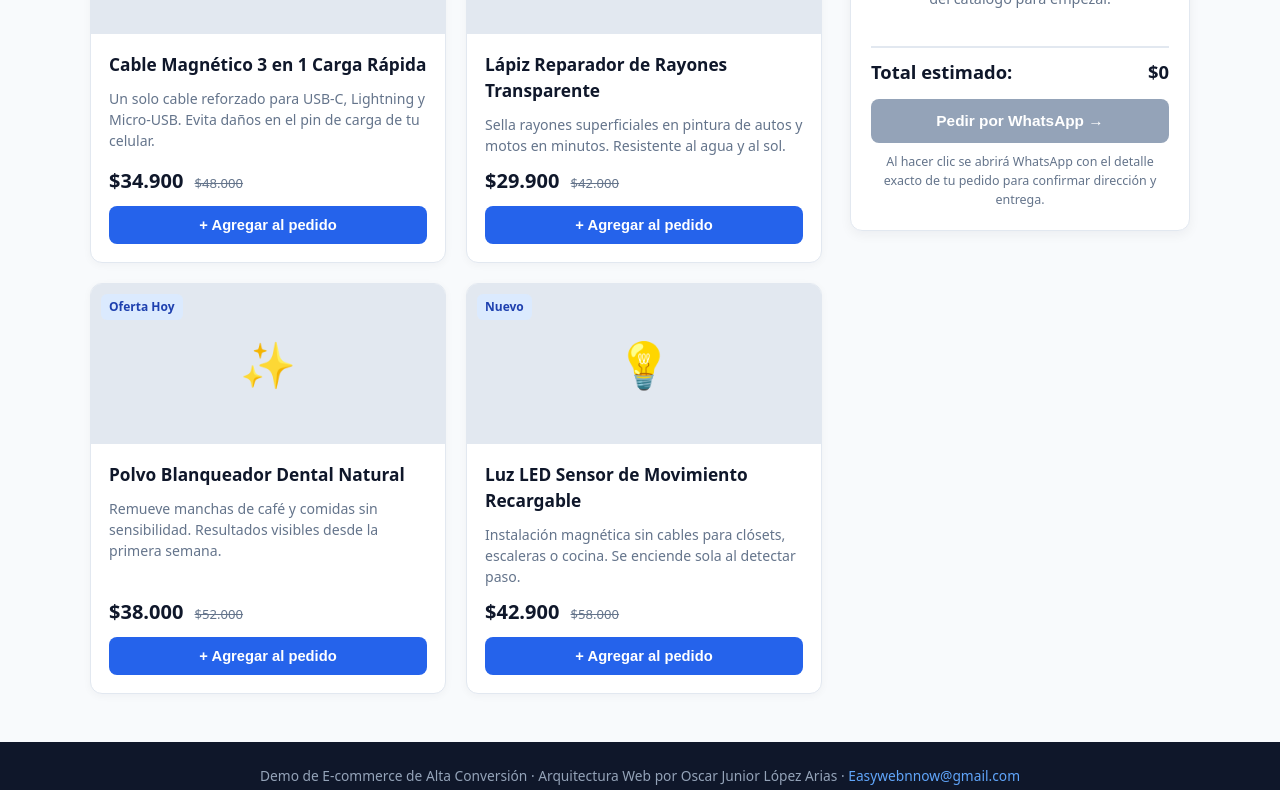
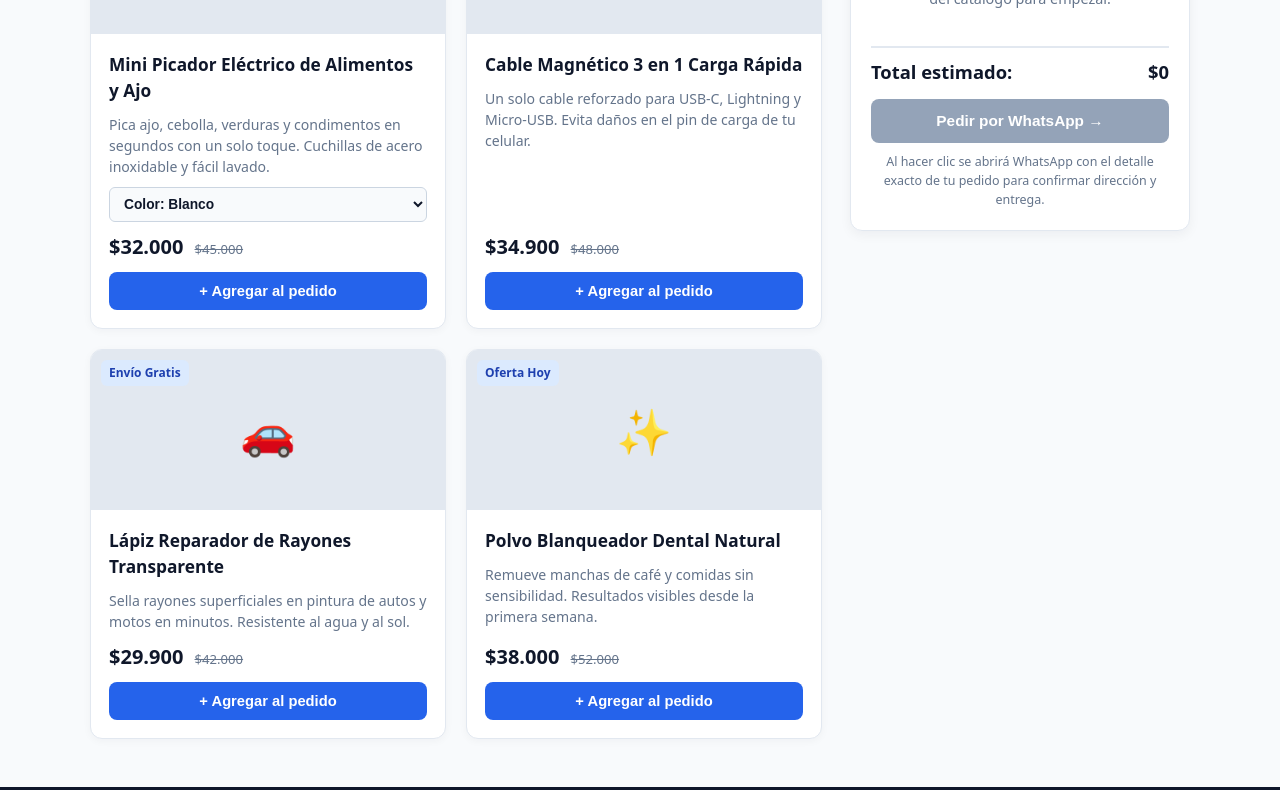
Before and after one commit to Oslopz/data-life-foundation-web, a plain HTML site: page demos/tienda/index.html in a window 1280 px wide. Shown: the part 612-1402 px from the top of the page. Drawn offline with Linux system fonts and the light colour scheme.

Commit message:
Update index.html

```diff
--- a/demos/tienda/index.html
+++ b/demos/tienda/index.html
@@ -187,6 +187,11 @@
       border-radius: 6px;
     }
 
+    .badge-stock {
+      background: #dcfce7;
+      color: #166534;
+    }
+
     .product-body {
       padding: 18px;
       display: flex;
@@ -205,6 +210,17 @@
       font-size: 0.88rem;
       color: var(--muted);
       flex-grow: 1;
+    }
+
+    .variant-select {
+      width: 100%;
+      padding: 8px 10px;
+      border: 1px solid #cbd5e1;
+      border-radius: 6px;
+      font-size: 0.86rem;
+      background: #f8fafc;
+      color: var(--primary);
+      font-weight: 600;
     }
 
     .product-price {
@@ -238,7 +254,6 @@
       background: var(--accent-hover);
     }
 
-    /* Carrito lateral */
     .cart-panel {
       background: var(--surface);
       border: 1px solid var(--border);
@@ -404,7 +419,29 @@
 
   <main class="main-layout">
     <section class="catalog-grid" id="catalogo">
-      <!-- Producto 1 -->
+      <!-- Producto Estrella en Stock Real -->
+      <article class="product-card">
+        <div class="product-img">
+          🧄
+          <span class="product-badge badge-stock">¡Solo 8 disponibles!</span>
+        </div>
+        <div class="product-body">
+          <h3 class="product-title">Mini Picador Eléctrico de Alimentos y Ajo</h3>
+          <p class="product-desc">
+            Pica ajo, cebolla, verduras y condimentos en segundos con un solo toque. Cuchillas de acero inoxidable y fácil lavado.
+          </p>
+          <select id="color-picador" class="variant-select" aria-label="Color del picador">
+            <option value="Blanco">Color: Blanco</option>
+            <option value="Verde Menta">Color: Verde Menta</option>
+            <option value="Rosa Pastel">Color: Rosa Pastel</option>
+            <option value="Surtido / Consultar">Color: Surtido (consultar disponible)</option>
+          </select>
+          <div class="product-price">$32.000 <span>$45.000</span></div>
+          <button class="btn-add" onclick="addPicador()">+ Agregar al pedido</button>
+        </div>
+      </article>
+
+      <!-- Producto 2 -->
       <article class="product-card">
         <div class="product-img">
           🔌
@@ -420,7 +457,7 @@
         </div>
       </article>
 
-      <!-- Producto 2 -->
+      <!-- Producto 3 -->
       <article class="product-card">
         <div class="product-img">
           🚗
@@ -436,7 +473,7 @@
         </div>
       </article>
 
-      <!-- Producto 3 -->
+      <!-- Producto 4 -->
       <article class="product-card">
         <div class="product-img">
           ✨
@@ -449,22 +486,6 @@
           </p>
           <div class="product-price">$38.000 <span>$52.000</span></div>
           <button class="btn-add" onclick="addToCart('Polvo Blanqueador Dental', 38000)">+ Agregar al pedido</button>
-        </div>
-      </article>
-
-      <!-- Producto 4 -->
-      <article class="product-card">
-        <div class="product-img">
-          💡
-          <span class="product-badge">Nuevo</span>
-        </div>
-        <div class="product-body">
-          <h3 class="product-title">Luz LED Sensor de Movimiento Recargable</h3>
-          <p class="product-desc">
-            Instalación magnética sin cables para clósets, escaleras o cocina. Se enciende sola al detectar paso.
-          </p>
-          <div class="product-price">$42.900 <span>$58.000</span></div>
-          <button class="btn-add" onclick="addToCart('Luz LED Sensor Movimiento', 42900)">+ Agregar al pedido</button>
         </div>
       </article>
     </section>
@@ -496,6 +517,11 @@
 
     function formatCOP(value) {
       return '$' + value.toLocaleString('es-CO');
+    }
+
+    function addPicador() {
+      const color = document.getElementById('color-picador').value;
+      addToCart(`Mini Picador Eléctrico (${color})`, 32000);
     }
 
     function addToCart(name, price) {
```
